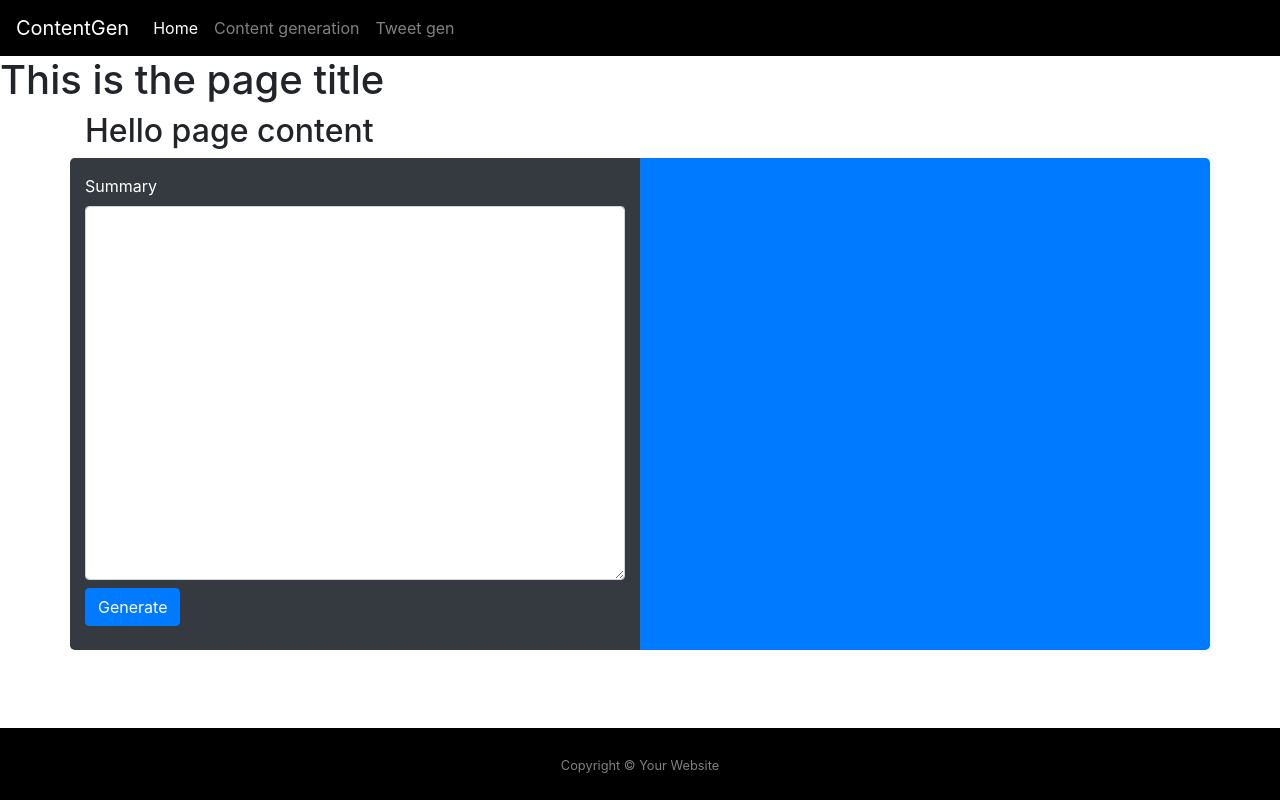
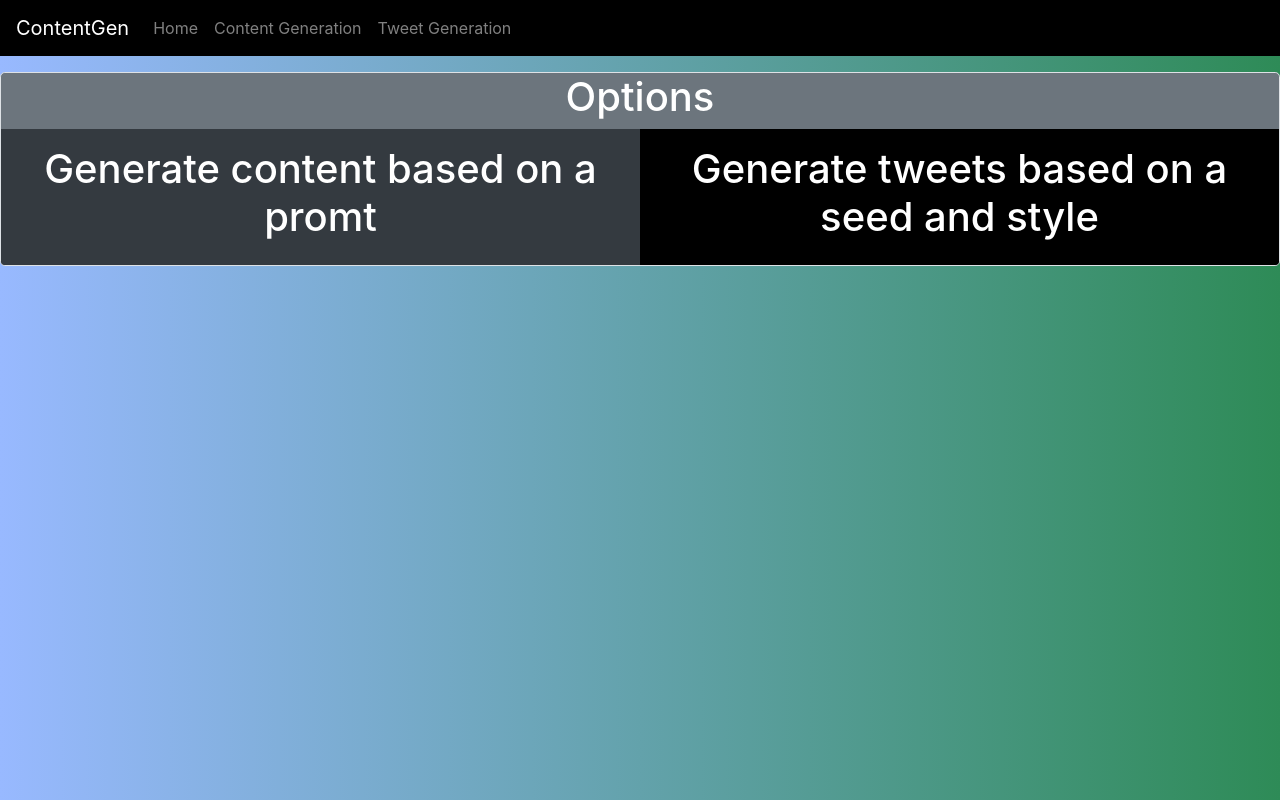
Before and after one commit to SihamZR/Copycat-bot-and-text-generator, a Flask app: page / in a window 1280 px wide. Run offline with Flask 2, Linux system fonts and the light colour scheme; some libraries are stand-ins or nearby versions.

Commit message:
changed the design a bit and fixed a bug that was making the text generate without the previous text being errased

```diff
--- a/app/__init__.py
+++ b/app/__init__.py
@@ -31,11 +31,11 @@
     #Index
     @app.route('/')
     def index():
-        return render_template("index.html")
+        return render_template("index.html",value='0')
 
     @app.route('/copycat')
     def copycat():
-        return render_template("copycat.html")
+        return render_template("copycat.html",value='1')
 
     @app.route('/generateCC', methods=['POST'])
     def generateCC():
@@ -48,7 +48,7 @@
 
     @app.route('/contgen')
     def contgen():
-        return render_template("generate.html")
+        return render_template("generate.html",value='2')
 
     @app.route('/generate', methods=['POST'])
     def generate():
--- a/app/static/css/style.css
+++ b/app/static/css/style.css
@@ -9,7 +9,10 @@
 #sticky-footer {
     flex-shrink: none;
 }
-
+h1 a{
+    color:white;
+    text-align: center;
+}
 .color-1{
     background-color: #9a1750;
 }
@@ -33,5 +36,5 @@
 
 body {
     background: #e3e2df;
-    /*background: linear-gradient(to right, #9a1750, #fd5a93);*/
+    background: linear-gradient(to left, seagreen, rgb(152, 185, 255));
 }
--- a/app/templates/base.html
+++ b/app/templates/base.html
@@ -20,14 +20,15 @@
         </button>
         <div class="collapse navbar-collapse" id="navbarNavDropdown">
             <ul class="navbar-nav">
-                <li class="nav-item active">
-                    <a class="nav-link" href="/">Home <span class="sr-only">(current)</span></a>
+                <li class="nav-item {% if value=='0' %} active {% endif %}">
+
+                    <a class="nav-link" href="/">Home </a>
                 </li>
-                <li class="nav-item">
-                    <a class="nav-link" href="{{ url_for('contgen') }}">Content generation</a>
+                <li class="nav-item {% if value=='2' %} active {% endif %}">
+                    <a class="nav-link" href="{{ url_for('contgen') }}">Content Generation</a>
                 </li>
-                <li class="nav-item">
-                    <a class="nav-link" href="{{ url_for('copycat') }}">Tweet gen</a>
+                <li class="nav-item {% if value=='1' %} active {% endif %}">
+                    <a class="nav-link" href="{{ url_for('copycat') }}">Tweet Generation</a>
                 </li>
             </ul>
         </div>
@@ -35,17 +36,10 @@
 
     {% block header %}{% endblock %}
 
-    <div class="container">
+    <div class="container-fluid">
         {% block content %}{% endblock %}
     </div>
 
-    <!-- Footer -->
-    <footer id="sticky-footer" class="py-4 color-black text-white-50" style="position: absolute; bottom: 0px;width:100%">
-        <div class="container text-center">
-            <small>Copyright &copy; Your Website</small>
-        </div>
-    </footer>
-    <!-- Footer -->
     <script src="{{ url_for('static', filename='js/bootstrap.min.js') }}"></script>
     <script src="{{ url_for('static', filename='js/main.js') }}"></script>
     {% block javascript %}{% endblock %}
--- a/app/templates/index.html
+++ b/app/templates/index.html
@@ -1,30 +1,20 @@
 {% extends 'base.html' %}
 
-{% block title %}Posts{% endblock %}
+{% block title %}Home page{% endblock %}
 
 {% block header %}
-<h1>This is the page title</h1>
 {% endblock %}
 
 {% block content %}
-<h2>Hello page content</h2>
-<div class="row rounded-lg" style="overflow: hidden;">
-    <div class="col-md-6 bg-dark py-3">
-        <form>
-            <div class="row">
-                <div class="col-md-12">
-                    <label for="summary">Summary</label>
-                </div>
-                <div class="col-md-12">
-                    <textarea id="sumText" cols="40" rows="15" class="form-control"></textarea>
-                </div>
-                <div class="col-md-12 py-2">
-                    <button class="btn btn-primary" onclick="getGeneratedText(event)">Generate</button>
-                </div>
-            </div>
-        </form>
+<div class="row rounded-lg border bg-secondary text-white my-3" style="overflow: hidden;">
+    <div class="col-md-12">
+        <center><h1>Options</h1></center>
     </div>
-    <div class="col-md-6 bg-primary" id="sampleHolder">
+    <div class="col-md-6 bg-dark p-3">
+        <center><h1><a href="{{ url_for('contgen') }}">Generate content based on a promt</a></h1></center>
+    </div>
+    <div class="col-md-6 color-black p-3" id="sampleHolder">
+    <center><h1><a href="{{ url_for('copycat') }}">Generate tweets based on a seed and style</a></h1></center>
     </div>
 </div>
 {% endblock %}
```
Also changed, not shown: app/templates/copycat.html (+7 -7 lines), app/templates/generate.html (+8 -7 lines).
